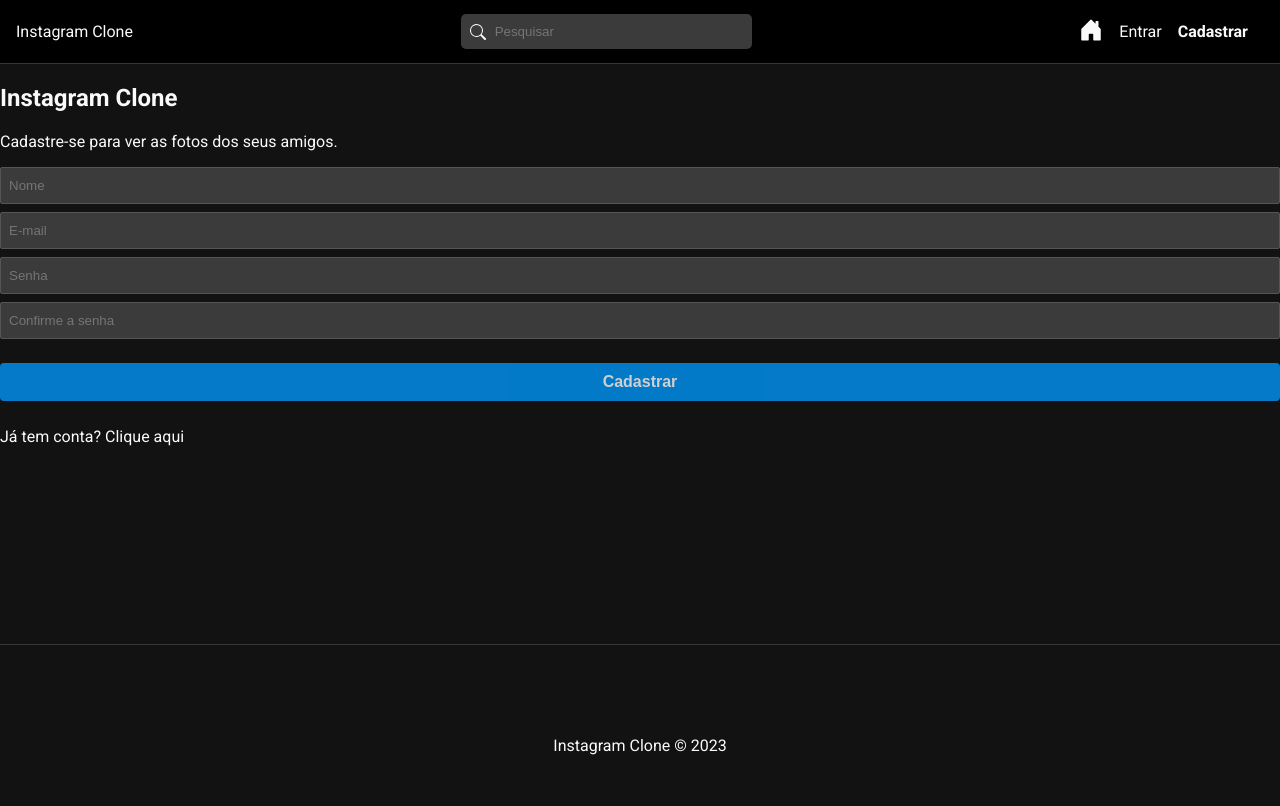
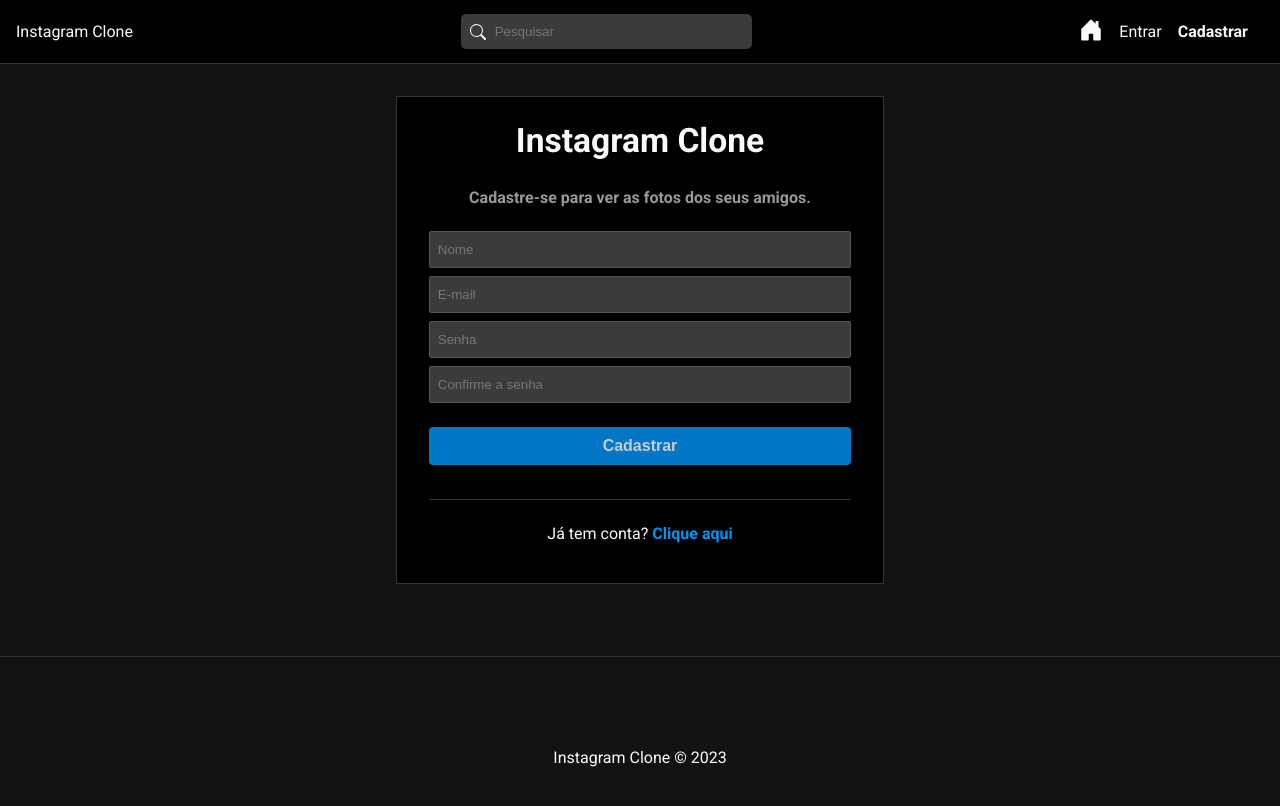
Before and after one commit to Filipe-Bacof/insta-web, a React (Vite) app: page /register in a window 1280 px wide. Shown: the top 806 px of the page. Built offline with nearby package versions, Linux system fonts and the light colour scheme.

Commit message:
auth css

```diff
--- a/src/pages/Auth/Auth.css
+++ b/src/pages/Auth/Auth.css
@@ -0,0 +1,39 @@
+#login,
+#register {
+    border: 1px solid #363636;
+    background-color: #000;
+    padding: 1.5em 2em;
+    max-width: 33%;
+    margin: 2em auto;
+}
+
+#login h2,
+#register h2 {
+    text-align: center;
+    font-size: 2.1em;
+    margin-top: 0;
+}
+
+.subtitle {
+    font-weight: bold;
+    color: #999;
+    margin-bottom: 1.5em;
+}
+
+#login form,
+#register form {
+    padding-bottom: 1.5em;
+    margin-bottom: 1.5em;
+    border-bottom: 1px solid #363636;
+}
+
+#login p,
+#register p {
+    text-align: center;
+}
+
+#login p a,
+#register p a {
+    font-weight: bold;
+    color: #0094f6;
+}
```
